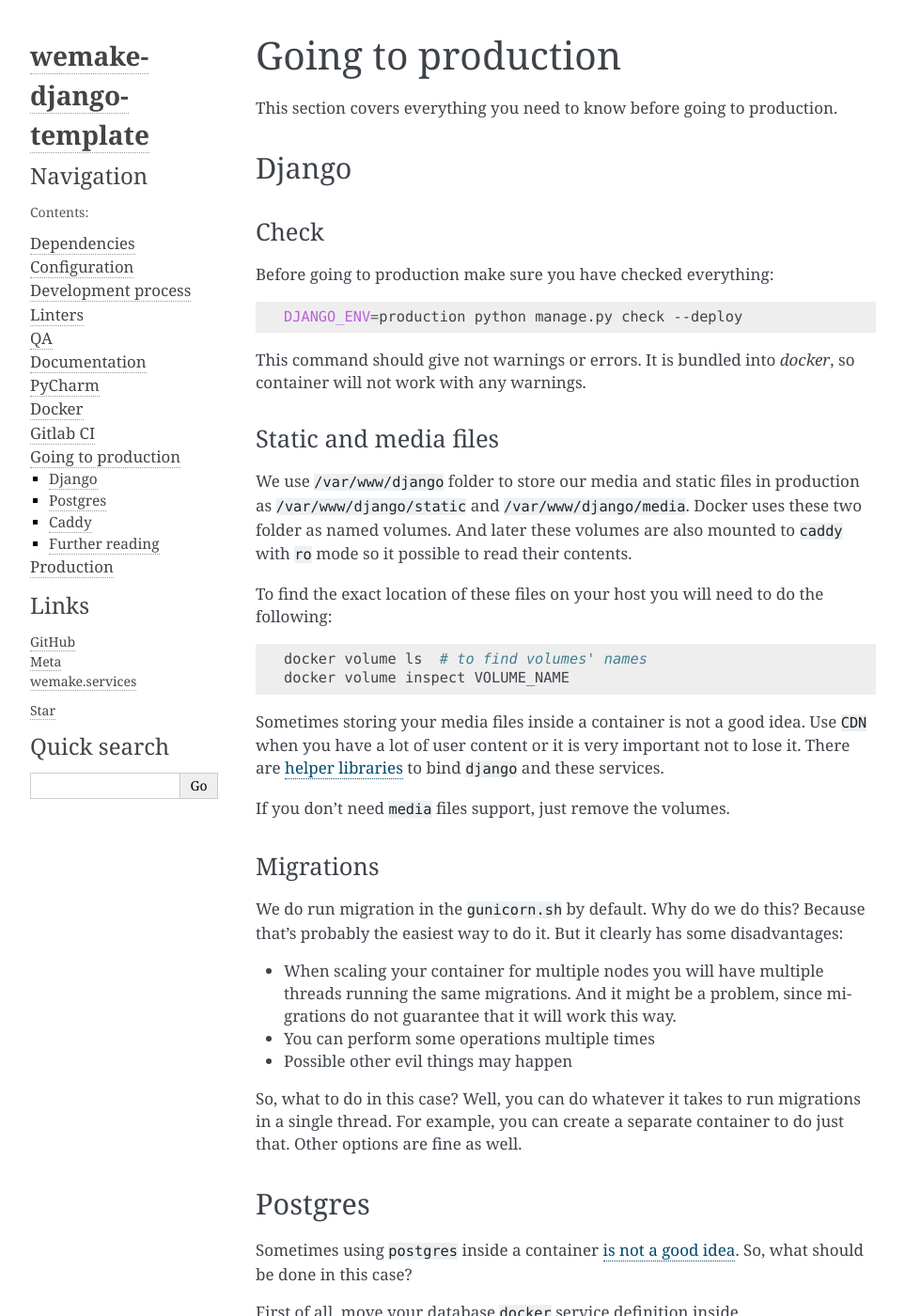
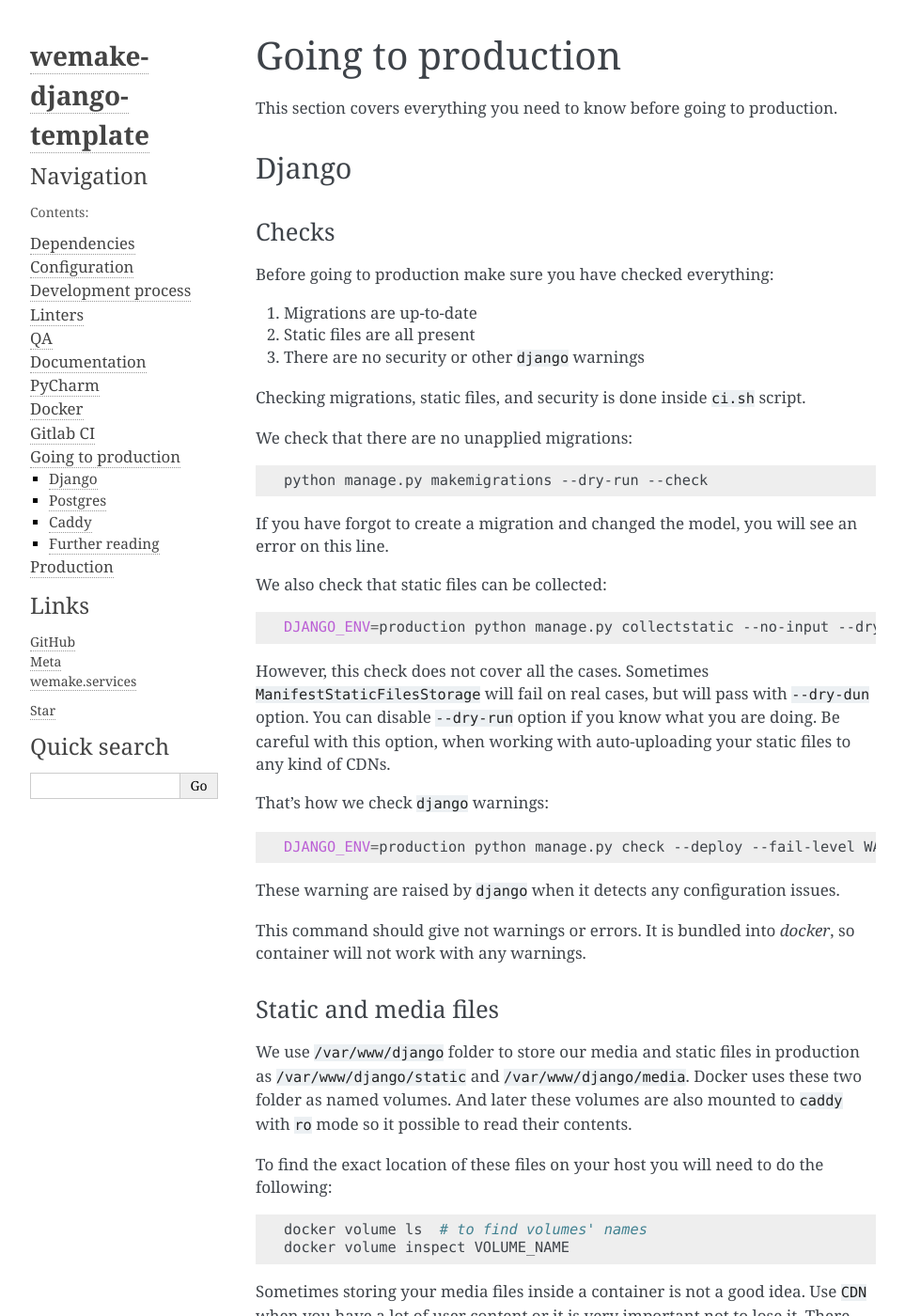
Before and after one commit to wemake-services/wemake-django-template, a Sphinx documentation site: the page built from {{cookiecutter.project_name}}/docs/_pages/template/going-to-production.rst, in a window 1280 px wide and 1400 px high. Shown: the whole window at 94% size, without its empty margins (148-1111 px from the left). Built offline with Sphinx 7.4.7, drawn with Linux system fonts in a browser that asks for light colours; pages that are not in the unit, such as notebooks, are missing from menus; the version number could not be read and is left out.

Commit message:
Adds staticfiles check
Changes:
1. adds `collectstatic --dry-run`, closes #370
2. adds a note about waiting for other services, closes #361
3. adds other password hashers for tests, closes #362

```diff
--- a/{{cookiecutter.project_name}}/docs/_pages/template/going-to-production.rst
+++ b/{{cookiecutter.project_name}}/docs/_pages/template/going-to-production.rst
@@ -9,14 +9,47 @@ This section covers everything you need to know before going to production.
 Django
 ------
 
-Check
-~~~~~
+Checks
+~~~~~~
 
 Before going to production make sure you have checked everything:
 
+1. Migrations are up-to-date
+2. Static files are all present
+3. There are no security or other ``django`` warnings
+
+Checking migrations, static files,
+and security is done inside ``ci.sh`` script.
+
+We check that there are no unapplied migrations:
+
+.. code :: bash
+
+  python manage.py makemigrations --dry-run --check
+
+If you have forgot to create a migration and changed the model,
+you will see an error on this line.
+
+We also check that static files can be collected:
+
+.. code :: bash
+
+   DJANGO_ENV=production python manage.py collectstatic --no-input --dry-run
+
+However, this check does not cover all the cases.
+Sometimes ``ManifestStaticFilesStorage`` will fail on real cases,
+but will pass with ``--dry-dun`` option.
+You can disable ``--dry-run`` option if you know what you are doing.
+Be careful with this option, when working with auto-uploading
+your static files to any kind of CDNs.
+
+That's how we check ``django`` warnings:
+
 .. code:: bash
 
-  DJANGO_ENV=production python manage.py check --deploy
+  DJANGO_ENV=production python manage.py check --deploy --fail-level WARNING
+
+These warning are raised by ``django`` when it detects any configuration issues.
 
 This command should give not warnings or errors.
 It is bundled into `docker`, so container will not work with any warnings.
```
Also changed, not shown: {{cookiecutter.project_name}}/docs/_pages/template/docker.rst (+14 -0 lines), 3 other files.
